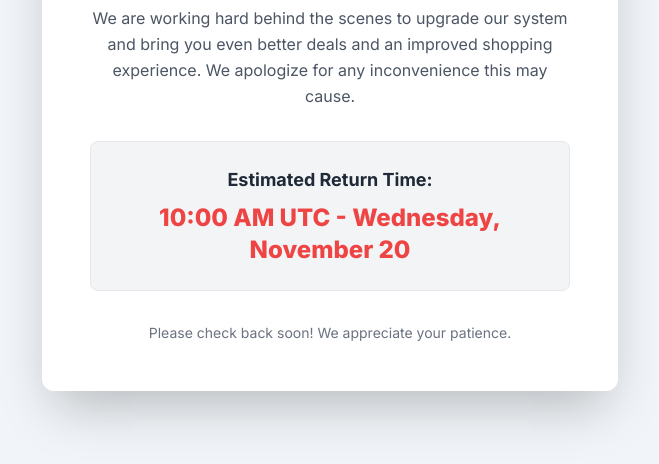
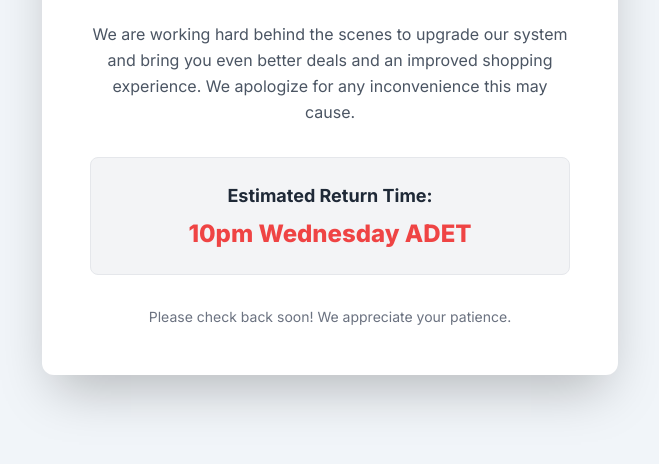
Before and after one commit to YaboiReuben/RIcheapdeals, a plain HTML site: page index.html in a window 1280 px wide. Shown: the part 332-796 px from the top of the page, without its empty margins (310-969 px from the left). Drawn offline with nearby package versions, Linux system fonts and the light colour scheme.

Commit message:
Update index.html

```diff
--- a/index.html
+++ b/index.html
@@ -49,7 +49,7 @@
                 Estimated Return Time:
             </p>
             <p class="text-2xl font-extrabold text-red-500">
-                10:00 AM UTC - Wednesday, November 20
+                10pm Wednesday ADET
             </p>
         </div>
 
```
